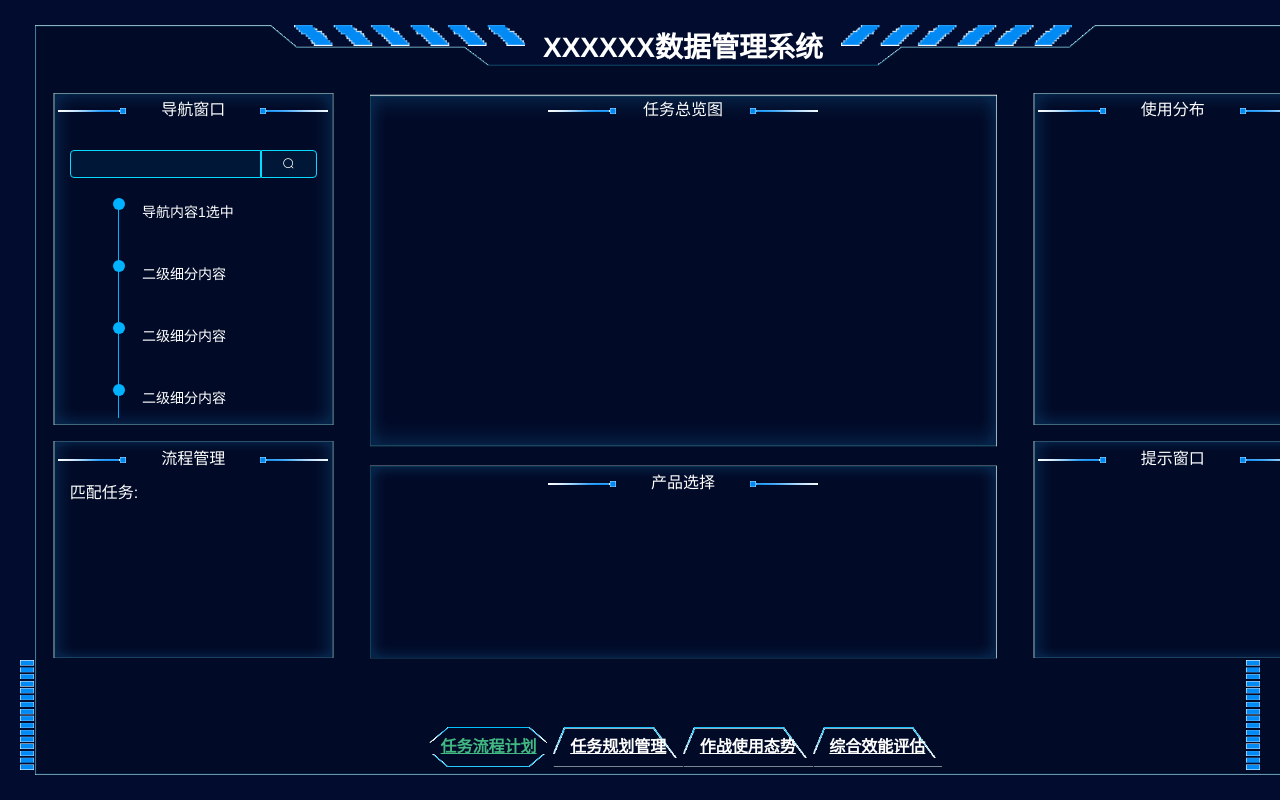
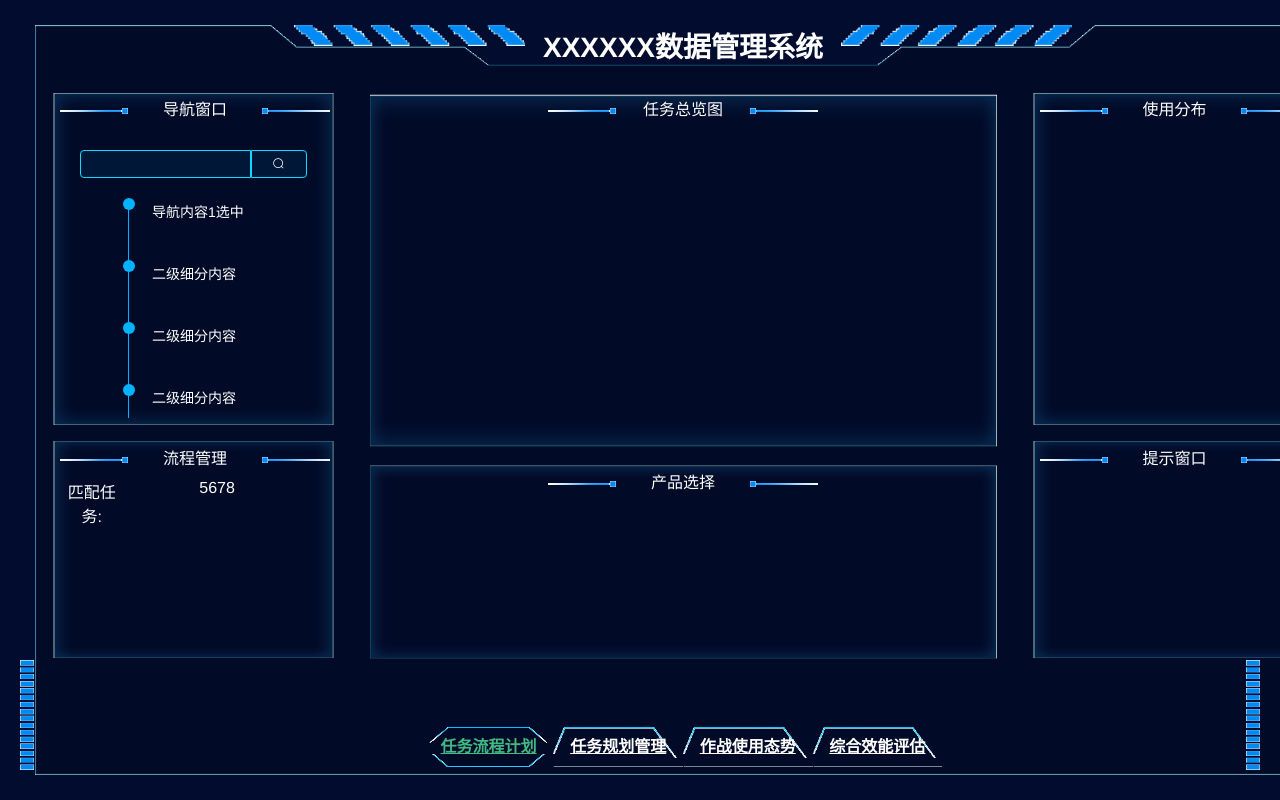
Before and after one commit to yxp1995/mission, a Vue app: page /taskFlowPlan in a window 1280 px wide. Shown: the top 800 px of the page. Built offline with nearby package versions, Linux system fonts and the light colour scheme.

Commit message:
每个框添加内边距

```diff
--- a/src/assets/styles/index.scss
+++ b/src/assets/styles/index.scss
@@ -78,6 +78,7 @@ li {
 
         .left-top {
           height: 58%;
+          padding: 0 10px;
           background: url(~@/assets/images/sixteen.png) no-repeat;
           background-size: 100% 100%;
           .main-container {
@@ -89,6 +90,7 @@ li {
 
         .left-btm {
           height: 38%;
+          padding: 0 10px;
           background: url(~@/assets/images/sixteen.png) no-repeat;
           background-size: 100% 100%;
           margin-top: 4%;
@@ -119,12 +121,14 @@ li {
 
         .right-top {
           height: 58%;
+          padding: 0 10px;
           background: url(~@/assets/images/sixteen.png) no-repeat;
           background-size: 100% 100%;
         }
 
         .right-btm {
           height: 38%;
+          padding: 0 10px;
           background: url(~@/assets/images/sixteen.png) no-repeat;
           background-size: 100% 100%;
           margin-top: 4%;
--- a/src/views/taskFlowPlan/navigation.vue
+++ b/src/views/taskFlowPlan/navigation.vue
@@ -20,6 +20,7 @@
 
 <script>
 export default {
+  name: "Navigation",
   data() {
     return {
       queryParams: {
--- a/src/views/taskFlowPlan/processManagement.vue
+++ b/src/views/taskFlowPlan/processManagement.vue
@@ -1,17 +1,28 @@
 <template>
   <div class="pro-box">
     <el-row :gutter="20">
-      <el-col :span="10">
+      <el-col :span="7">
         匹配任务:
       </el-col>
-      <el-col :span="14"></el-col>
+      <el-col :span="14">
+        <div class="btn">{{process.num1}}</div>
+      </el-col>
     </el-row>
   </div>
 </template>
 
 <script>
 export default {
-
+  name: "ProcessManagement",
+  data() {
+    return {
+      process: {
+        num1: 5678,
+        num2: 5678,
+        num3: 5678,
+      }
+    }
+  }
 }
 </script>
 
```
